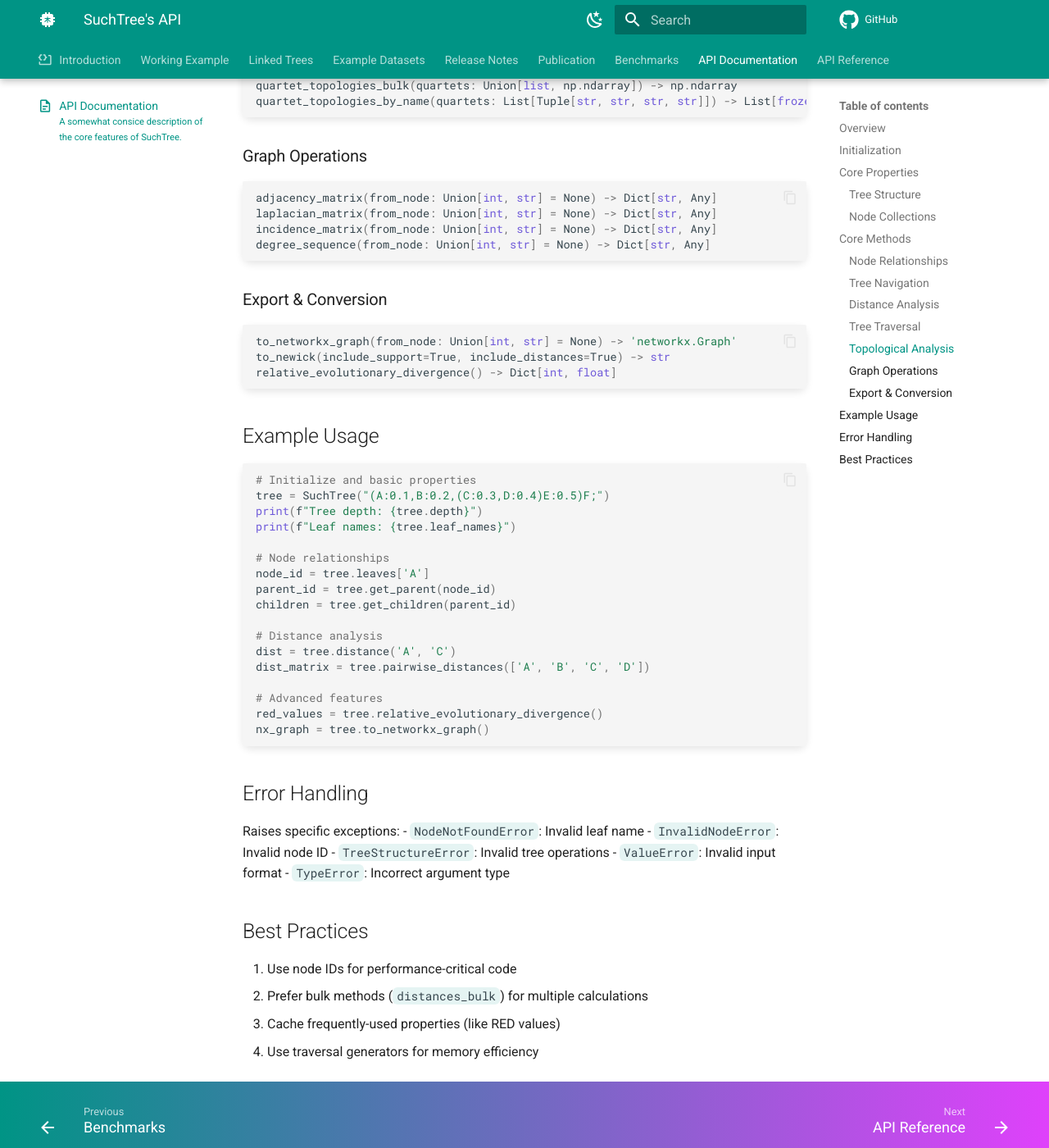
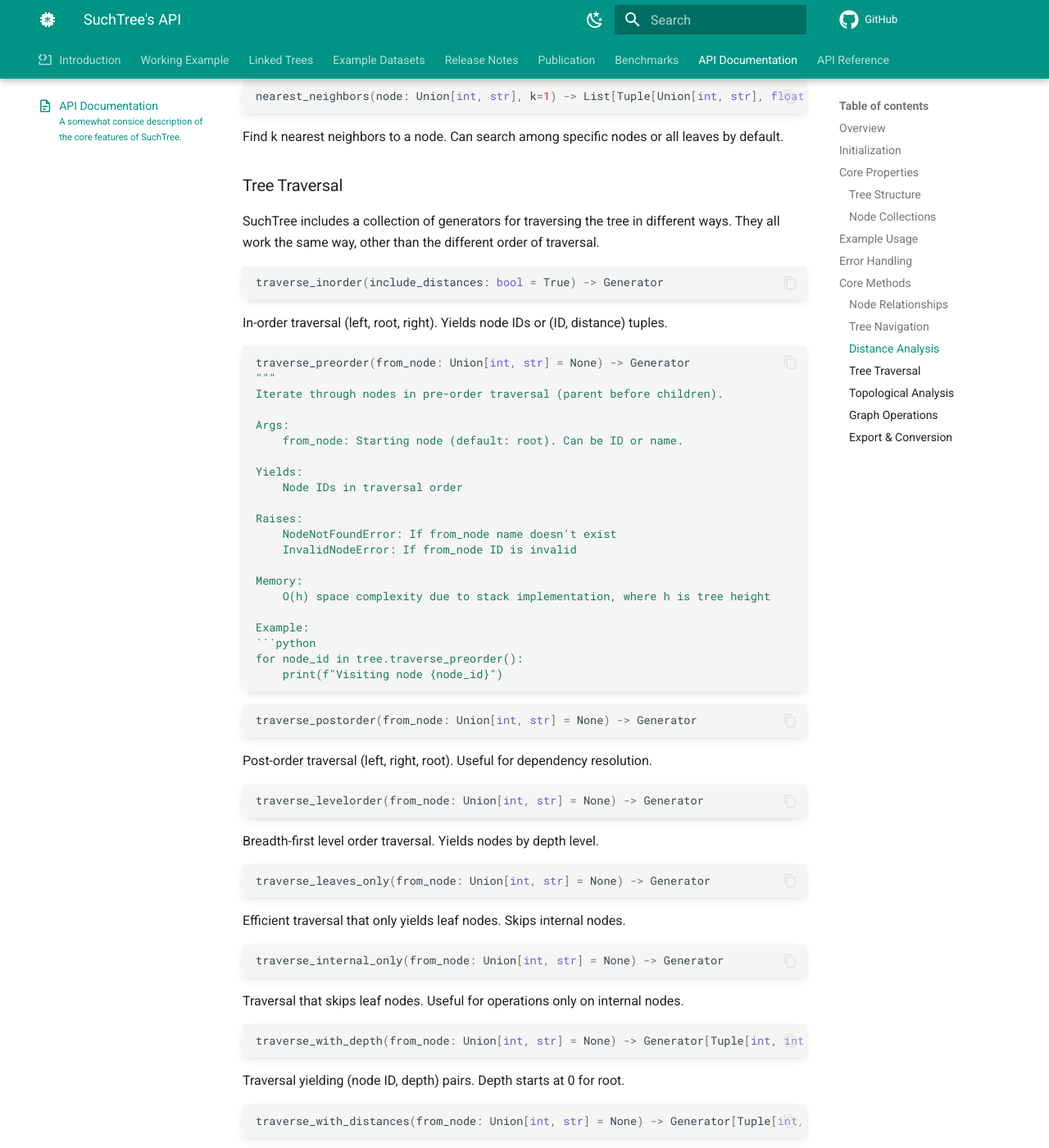
Before and after one commit to ryneches/SuchTree, an MkDocs documentation site: the page built from docs/api_docs.md, in a window 1280 px wide and 1400 px high, scrolled down 6190 px. Shown: the whole window at 82% size. Built offline with MkDocs 1.6.1 and Material for MkDocs 9.7.7, drawn with Linux system fonts in a browser that asks for light colours; comment, search, counter and statistics services are not loaded; some of the changed text lies outside the part shown.

Commit message:
brushing up API documentation and release notes

````diff
--- a/docs/api_docs.md
+++ b/docs/api_docs.md
@@ -13,6 +13,19 @@
 - Topological analysis
 - Multiple tree formats (Newick, URL, file path)
 - Integration with NetworkX and igraph
+
+Some best practices to keep in mind :
+
+1. Use node IDs for performance-critical code
+2. Prefer bulk methods (`distances_bulk`) for multiple calculations
+3. Cache frequently-used properties (like RED values)
+4. Use traversal generators for memory efficiency
+
+The supporting `SuchLinkedTrees` class provides several useful bookkeeping features for working with
+co-phylogeny datasets, most importantly the ability to perform reciprocal masking of one tree by
+clades in its linked tree. Subset masking is thread-safe, fast and non-destructive. However, please
+note that SuchTree 1.3 is the last release that will include this interface for SuchLinkedTrees. The
+next major release will include a modernized, multi-tree container with a new interface.
 
 ## Initialization
 ```python
@@ -49,6 +62,40 @@
 | `all_nodes` | `np.ndarray` | All IDs | `[0, 1, 2, 3, 4, 5, 6]` |
 | `leaf_node_ids` | `np.ndarray` | Leaf IDs | `[1, 2, 5, 6]` |
 | `leaf_names` | `list` | Leaf names | `['A', 'B', 'C', 'D']` |
+
+## Example Usage
+
+Here are some examples of operations you can do with SuchTree.
+
+```python
+# Initialize a tree and print some basic properties
+tree = SuchTree("(A:0.1,B:0.2,(C:0.3,D:0.4)E:0.5)F;")
+print(f"Tree depth: {tree.depth}")
+print(f"Leaf names: {tree.leaf_names}")
+
+# Find some node relationships
+node_id = tree.leaves['A']
+parent_id = tree.get_parent(node_id)
+children = tree.get_children(parent_id)
+
+# Distance analysis
+dist = tree.distance('A', 'C')
+dist_matrix = tree.pairwise_distances(['A', 'B', 'C', 'D'])
+
+# Calculate RED values
+red_values = tree.relative_evolutionary_divergence()
+
+# Export tree as a networkx graph (requires networkx)
+nx_graph = tree.to_networkx_graph()
+```
+
+## Error Handling
+
+- `NodeNotFoundError`  : Invalid leaf name
+- `InvalidNodeError`   : Invalid node ID
+- `TreeStructureError` : Invalid tree operations
+- `ValueError`         : Invalid input format
+- `TypeError`          : Incorrect argument type
 
 ## Core Methods
 
@@ -128,6 +175,7 @@
 is_ancestor(ancestor: Union[int, str], descendant: Union[int, str]) -> int
 ```
 Test ancestral relationship. Returns:
+
 - `1` if ancestor of descendant
 - `-1` if descendant is ancestor
 - `0` if no direct relationship
@@ -168,6 +216,18 @@
 Get node IDs forming the path between two nodes through their common ancestor. Returns list from a -> MRCA -> b.
 
 ### Distance Analysis
+
+SuchTree was originally built to compute patristic (leaf-to-leaf) distances as
+efficiently as possible. You have two choices to make :
+
+- Do you want to use leaf names or leaf IDs?
+- Do you want to to calculate distances for single a pair of leafs, or a table of leaf pairs?
+
+It is important to remember that even if you have two trees with exactly the same
+leaf names, the leafs will have different node IDs if the topologies are different.
+For those cases, it is better to use use the leaf name to ID mappings (`SuchTree.leaves`
+and `SuchTree.leaf_nodes`) to associate your leaf nodes with other data.
+
 ```python
 distance(a: Union[int, str], b: Union[int, str]) -> float
 ```
@@ -196,11 +256,6 @@
 ```
 
 ```python
-distance_to_root(node: Union[int, str]) -> float
-```
-Calculate total branch length from node to root. Optimized with cumulative distance caching.
-
-```python
 distances_bulk(pairs: np.ndarray) -> np.ndarray
 ```
 Efficiently compute distances for multiple node pairs. Accepts (n, 2) array of node IDs. Uses Cython nogil implementation.
@@ -216,11 +271,21 @@
 Generate full distance matrix for specified nodes (all leaves by default). Returns symmetric numpy array.
 
 ```python
+distance_to_root(node: Union[int, str]) -> float
+```
+Calculate total branch length from node to root. Optimized with cumulative distance caching.
+
+```python
 nearest_neighbors(node: Union[int, str], k=1) -> List[Tuple[Union[int, str], float]]
 ```
 Find k nearest neighbors to a node. Can search among specific nodes or all leaves by default.
 
 ### Tree Traversal
+
+SuchTree includes a collection of generators for traversing the tree in
+different ways. They all work the same way, other than the different order
+of traversal.
+
 ```python
 traverse_inorder(include_distances: bool = True) -> Generator
 ```
@@ -281,6 +346,7 @@
 Traversal yielding (node ID, distance to parent, cumulative distance to root).
 
 ### Topological Analysis
+
 ```python
 bipartition(node: Union[int, str], by_id=False) -> frozenset
 bipartitions(by_id=False) -> Generator[frozenset, None, None]
@@ -303,39 +369,3 @@
 to_newick(include_support=True, include_distances=True) -> str
 relative_evolutionary_divergence() -> Dict[int, float]
 ```
-
-## Example Usage
-
-```python
-# Initialize and basic properties
-tree = SuchTree("(A:0.1,B:0.2,(C:0.3,D:0.4)E:0.5)F;")
-print(f"Tree depth: {tree.depth}")
-print(f"Leaf names: {tree.leaf_names}")
-
-# Node relationships
-node_id = tree.leaves['A']
-parent_id = tree.get_parent(node_id)
-children = tree.get_children(parent_id)
-
-# Distance analysis
-dist = tree.distance('A', 'C')
-dist_matrix = tree.pairwise_distances(['A', 'B', 'C', 'D'])
-
-# Advanced features
-red_values = tree.relative_evolutionary_divergence()
-nx_graph = tree.to_networkx_graph()
-```
-
-## Error Handling
-Raises specific exceptions:
-- `NodeNotFoundError`: Invalid leaf name
-- `InvalidNodeError`: Invalid node ID
-- `TreeStructureError`: Invalid tree operations
-- `ValueError`: Invalid input format
-- `TypeError`: Incorrect argument type
-
-## Best Practices
-1. Use node IDs for performance-critical code
-2. Prefer bulk methods (`distances_bulk`) for multiple calculations
-3. Cache frequently-used properties (like RED values)
-4. Use traversal generators for memory efficiency
````
Also changed, not shown: docs/release_notes.md (+1 -0 lines).
